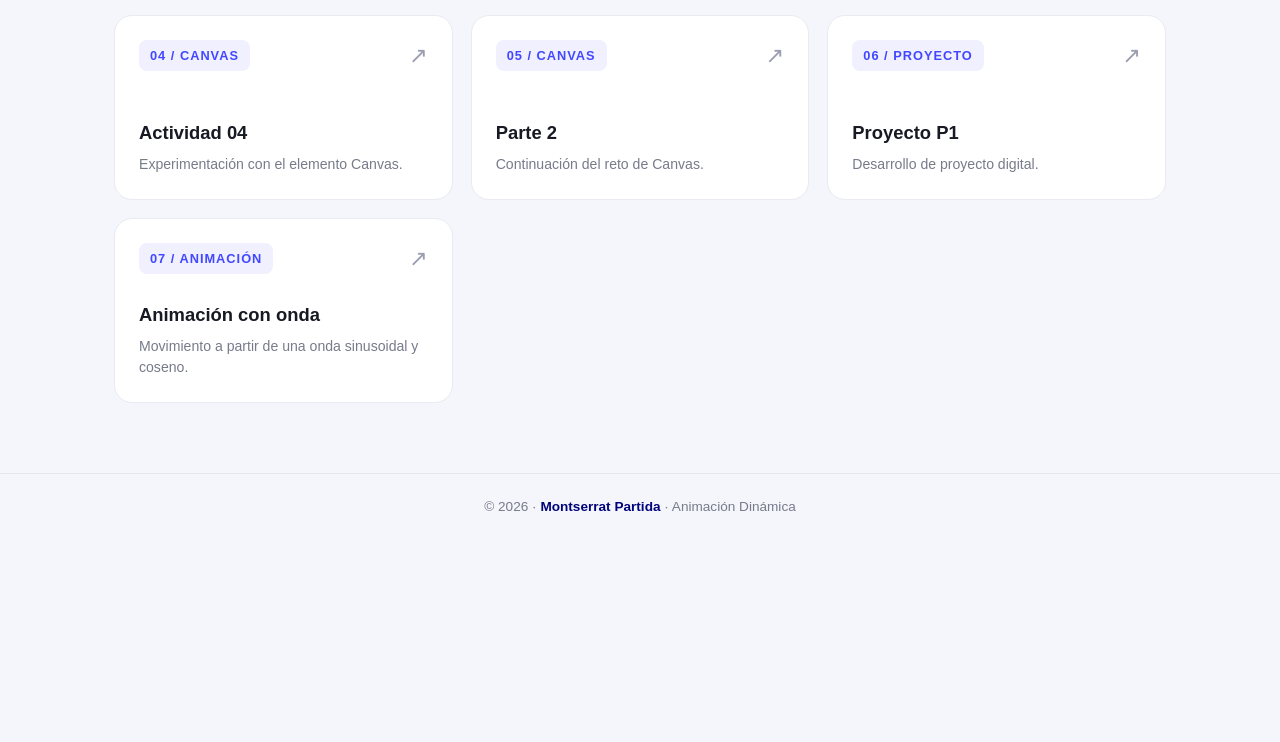
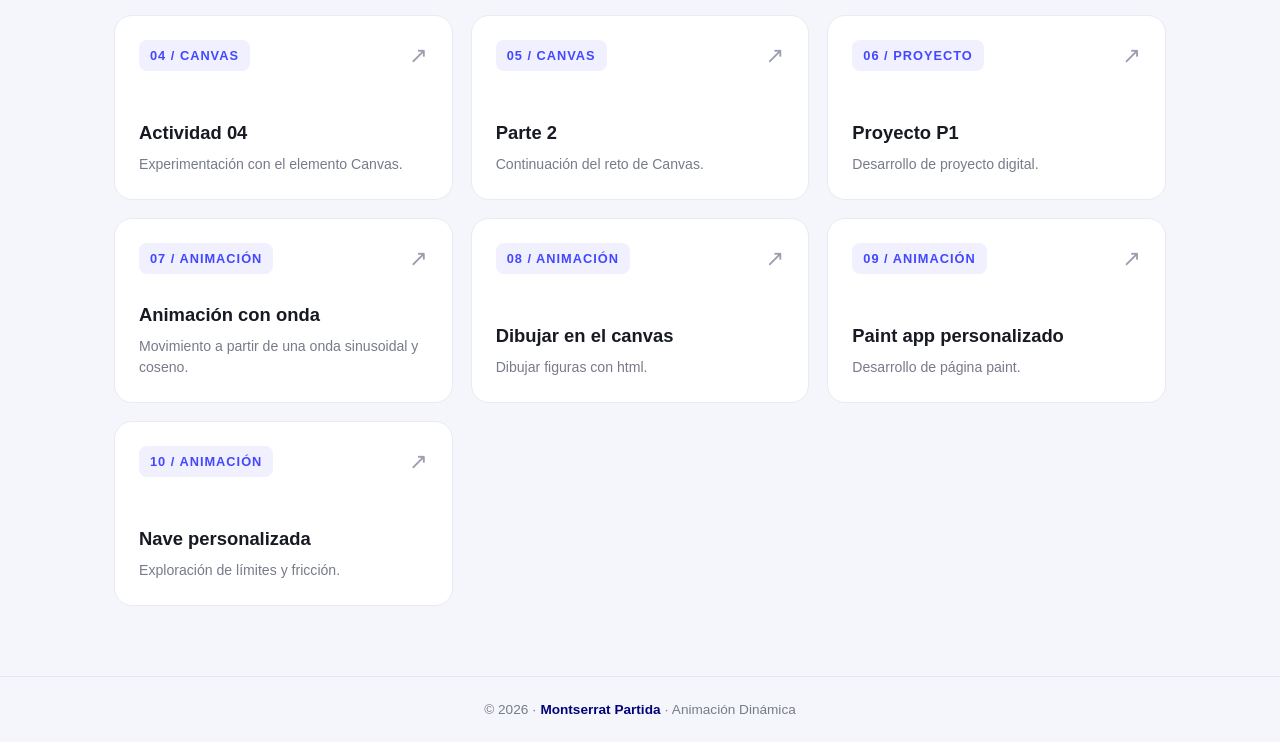
Before and after one commit to montss19/MontserratPartida, a plain HTML site: page index.html in a window 1280 px wide. Shown: the part 833-1575 px from the top of the page. Before the commit the page ends 1372 px from the top, so only its background shows below. Drawn offline with Linux system fonts and the light colour scheme.

Commit message:
Update index.html

```diff
--- a/index.html
+++ b/index.html
@@ -406,6 +406,42 @@
                     <p>Movimiento a partir de una onda sinusoidal y coseno.</p>
                 </div>
             </a>
+            <a href="casita.html"
+               class="activity">
+                <div class="card-top">
+                    <span class="number">08 / ANIMACIÓN</span>
+                    <span class="arrow">↗</span>
+                </div>
+                <div>
+                    <h3>Dibujar en el canvas</h3>
+                    <p>Dibujar figuras con html.</p>
+                </div>
+            </a>
+             </a>
+            <a href="paint.html"
+               class="activity">
+                <div class="card-top">
+                    <span class="number">09 / ANIMACIÓN</span>
+                    <span class="arrow">↗</span>
+                </div>
+                <div>
+                    <h3>Paint app personalizado</h3>
+                    <p>Desarrollo de página paint.</p>
+                </div>
+            </a>
+             </a>
+            <a href="NAVECITA.html"
+               class="activity">
+                <div class="card-top">
+                    <span class="number">10 / ANIMACIÓN</span>
+                    <span class="arrow">↗</span>
+                </div>
+                <div>
+                    <h3>Nave personalizada</h3>
+                    <p>Exploración de límites y fricción.</p>
+                </div>
+            </a>
+
 
         </div>
 
```
